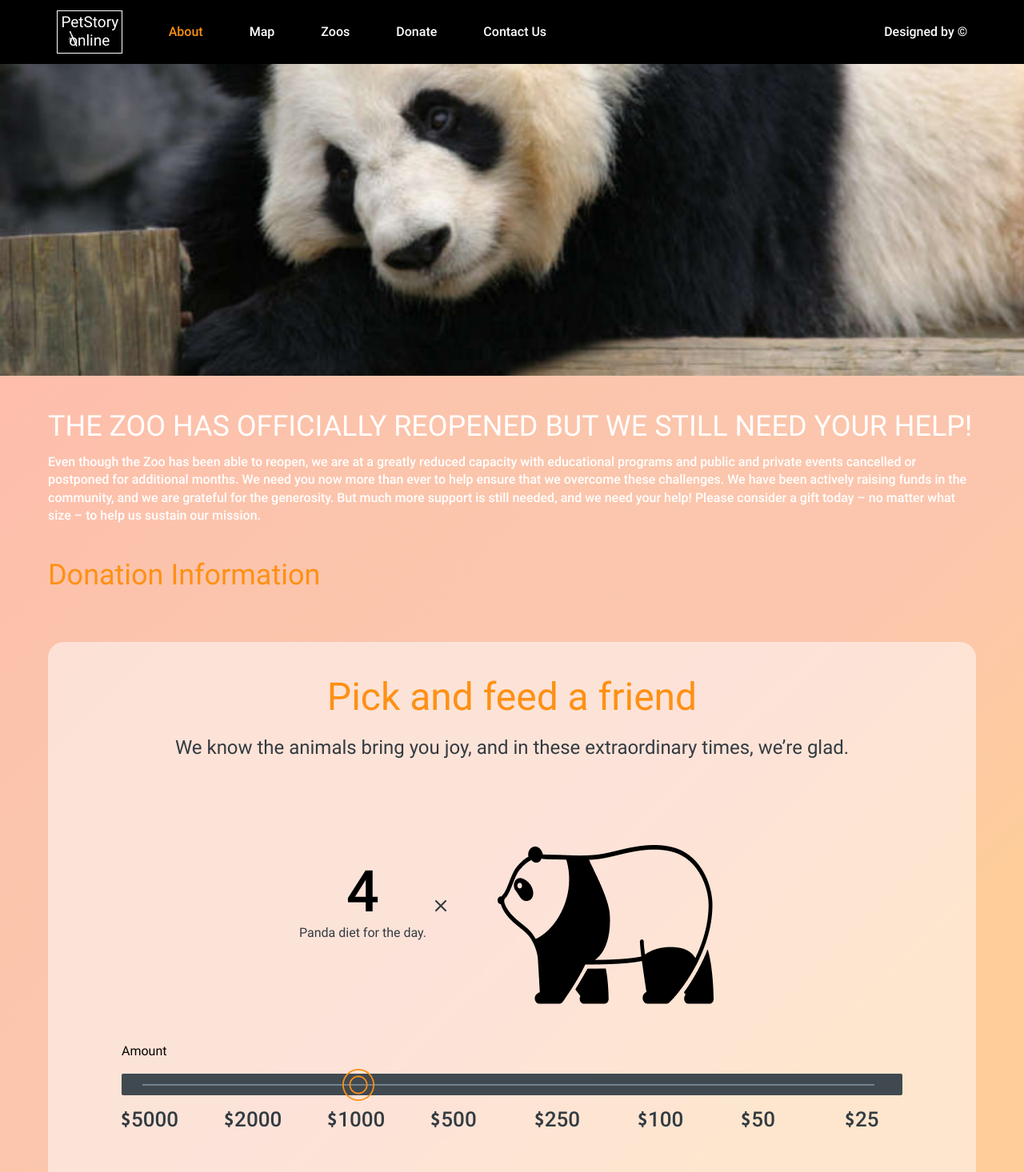
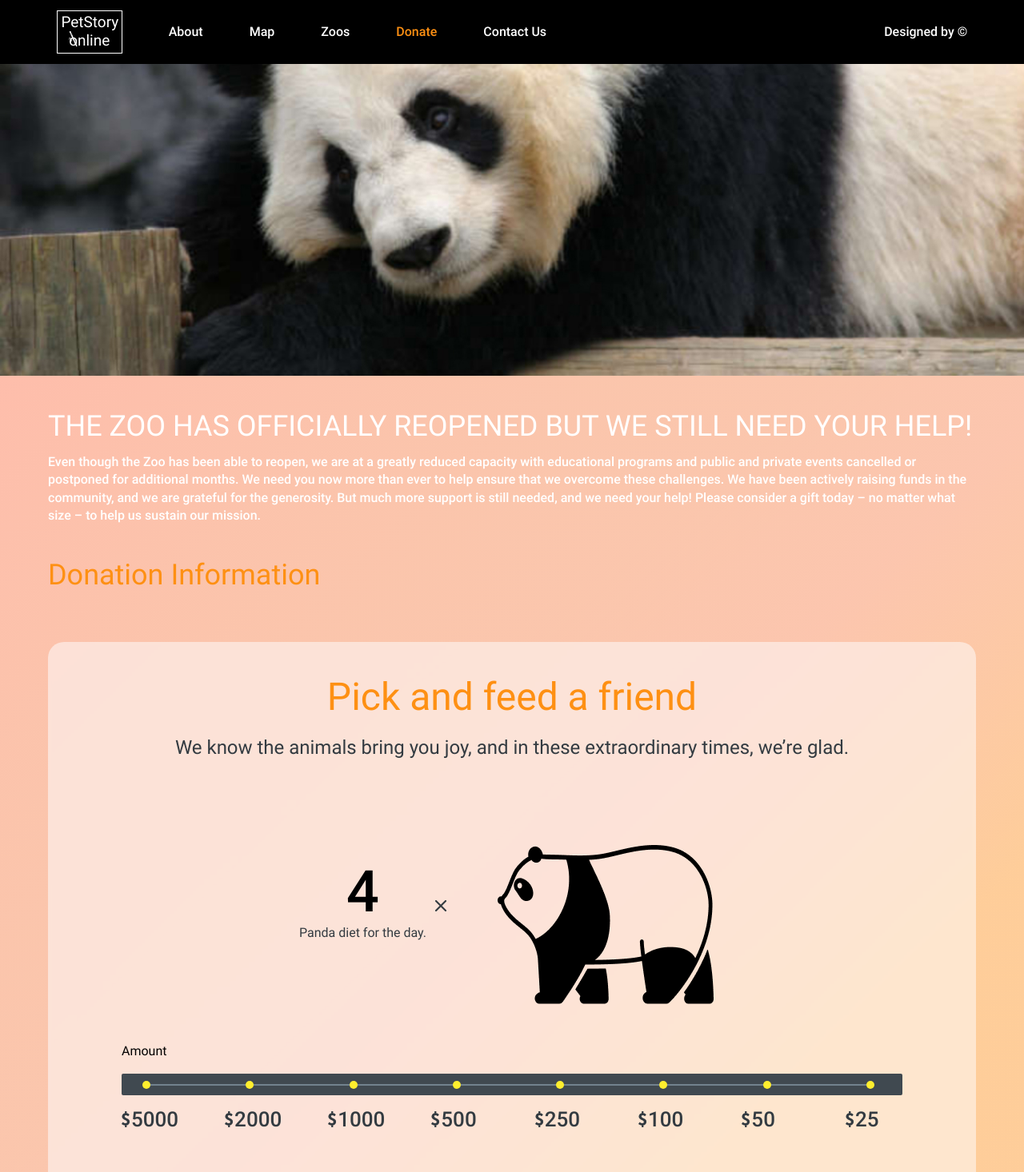
Before and after one commit to Rifat2008/online-zoo, a Vue app: page /donate in a window 1280 px wide. Shown: the top 1466 px of the page at 80% size. Built offline with nearby package versions, Linux system fonts and the light colour scheme.

Commit message:
feat: add donate circle component

```diff
--- a/src/assets/styles/style.scss
+++ b/src/assets/styles/style.scss
@@ -266,24 +266,15 @@ header {
   }
 }
 
-@media (max-width: 885px) {
+@media (max-width: 905px) {
   .menu {
-      padding-right: 100px;
+      padding-right: 80px;
   }
   .menu__item:not(:last-child) {
-      margin: 0px 33px 0px 0px;
+      margin: 0px 25px 0px 0px;
   }
   .header__menu {
       margin: 0px 0px 0px 38px;
-  }
-}
-
-@media (max-width: 760px) {
-  .menu {
-      padding-right: 80px;
-  }
-  .menu__item:not(:last-child) {
-      margin: 0px 25px 0px 0px;
   }
 }
 
@@ -2108,9 +2099,6 @@ footer {
   display: flex;
   justify-content: center;
   align-items: center;
-}
-
-.donate-bar-line__selected {
   cursor: pointer;
 }
 
@@ -2304,7 +2292,7 @@ filter: brightness(120%);
   .donate-feed__bar-line {
       width: 785px;
   }
-  .bar-line__circle:nth-child(1), .value-item:nth-child(1) {
+  .donate-bar-line__circle:nth-child(1), .value-item:nth-child(1) {
       display: none;
   }
   .donate-feed__amount-values {
--- a/src/components/donate-page/DonatePage.vue
+++ b/src/components/donate-page/DonatePage.vue
@@ -6,11 +6,11 @@
 </template>
 
 <script>
-    import donateWatch from './sections/donateWatch.vue';
-    import donateFeed from './sections/donateFeed.vue'
+    import DonateWatch from './sections/DonateWatch.vue';
+    import DonateFeed from './sections/DonateFeed.vue'
 
     export default {
-        components: { donateWatch, donateFeed },
+        components: { DonateWatch, DonateFeed },
         name: 'donate-page'
     }
 </script>
--- /dev/null
+++ b/src/components/donate-page/elements/DonateCircle.vue
@@ -0,0 +1,30 @@
+<template>
+    <li class="donate-bar-line__circle" @click="$emit('action')">
+        <img
+            v-if="isSelected"
+            src="../../../assets/images/icons/roller-icon.png"
+            alt="roller-icon"
+            class="bar-line__selected"
+        >
+    </li>
+</template>
+
+<script>
+
+export default {
+        name: 'donate-circle',
+        props: {
+            isSelected: {
+                type: Boolean,
+                default() {
+                    return false
+                }
+            }
+        }
+    }
+
+</script>
+
+<style lang="scss">
+
+</style>
--- a/src/components/donate-page/sections/donateFeed.vue
+++ b/src/components/donate-page/sections/donateFeed.vue
@@ -21,16 +21,38 @@
                     <p class="donate-feed__amount-title">Amount</p>
                     <div class="donate-feed__bar">
                         <ul class="donate-feed__bar-line bar-line">
-                            <li class="bar-line__circle"></li>
-                            <li class="bar-line__circle"></li>
-                            <li class="bar-line__circle">
-                                <img src="../../../assets/images/icons/roller-icon.png" alt="roller-icon" class="bar-line__selected">
-                            </li>
-                            <li class="bar-line__circle"></li>
-                            <li class="bar-line__circle"></li>
-                            <li class="bar-line__circle"></li>
-                            <li class="bar-line__circle"></li>
-                            <li class="bar-line__circle"></li>
+                            <donate-circle
+                                :isSelected="active === 5000 ? true : false"
+                                @action="active = 5000"
+                            ></donate-circle>
+                            <donate-circle
+                                :isSelected="active === 2000 ? true : false"
+                                @action="active = 2000"
+                            ></donate-circle>
+                            <donate-circle
+                                :isSelected="active === 1000 ? true : false"
+                                @action="active = 1000"
+                            ></donate-circle>
+                            <donate-circle
+                                :isSelected="active === 500 ? true : false"
+                                @action="active = 500"
+                            ></donate-circle>
+                            <donate-circle
+                                :isSelected="active === 250 ? true : false"
+                                @action="active = 250"
+                            ></donate-circle>
+                            <donate-circle
+                                :isSelected="active === 100 ? true : false"
+                                @action="active = 100"
+                            ></donate-circle>
+                            <donate-circle
+                                :isSelected="active === 50 ? true : false"
+                                @action="active = 50"
+                            ></donate-circle>
+                            <donate-circle
+                                :isSelected="active === 25 ? true : false"
+                                @action="active = 25"
+                            ></donate-circle>
                         </ul>
                     </div>
                     <ul class="donate-feed__amount-values">
@@ -69,7 +91,13 @@
                     </ul>
                 </div>
                 <div class="donate-feed__input-wrap">
-                    <input type="number" class="donate-feed__amount-input" placeholder="Another amount" min="0">
+                    <input
+                        type="number"
+                        class="donate-feed__amount-input"
+                        placeholder="Another amount"
+                        min="0"
+                        v-model="active"
+                    >
                     <img src="../../../assets/images/icons/usd-icon.png" alt="usd-icon" class="usd-icon">
                 </div>
                 <div class="donate-feed__input-radio">
@@ -90,7 +118,19 @@
 </template>
 
 <script>
+    import DonateCircle from '../elements/DonateCircle'
+
     export default {
         name: 'donate-feed',
+        components: { DonateCircle },
+        data() {
+            return {
+                isVisible: true,
+                active: 0
+            }
+        },
+        mounted() {
+
+        }
     }
 </script>
--- a/src/components/layouts/TheHeader.vue
+++ b/src/components/layouts/TheHeader.vue
@@ -15,7 +15,11 @@
                     <ul class="menu__list">
                         <li class="menu__item">
                             <router-link :to="{name: 'main'}">
-                                <span class="menu__link _active">about</span>
+                                <span
+                                    class="menu__link"
+                                    :class="{ _active: currentRouteName === 'main' }"
+                                    >about
+                                </span>
                             </router-link>
                         </li>
                         <li class="menu__item">
@@ -26,7 +30,11 @@
                         </li>
                         <li class="menu__item">
                             <router-link :to="{name: 'donate'}">
-                                <span class="menu__link">donate</span>
+                                <span
+                                    class="menu__link"
+                                    :class="{ _active: currentRouteName === 'donate' }"
+                                    >donate
+                                </span>
                             </router-link>
                         </li>
                         <li class="menu__item">
@@ -40,7 +48,6 @@
 </template>
 
 <script>
-    //import { mapActions } from 'vuex';
 
     export default {
         name: 'the-header',
@@ -54,7 +61,9 @@
 
         },
         computed: {
-
+            currentRouteName() {
+                return this.$route.name;
+            }
         }
     }
 </script>
```
